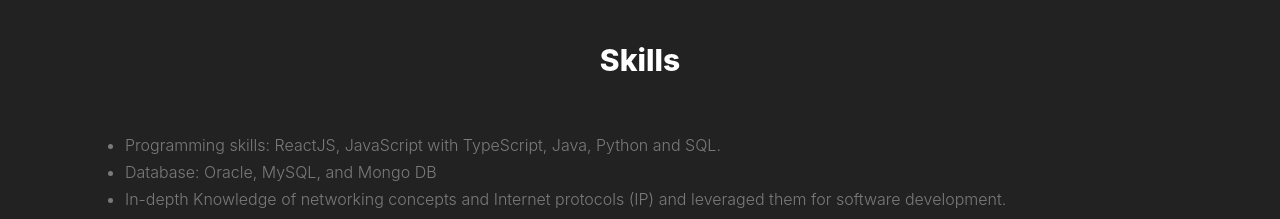
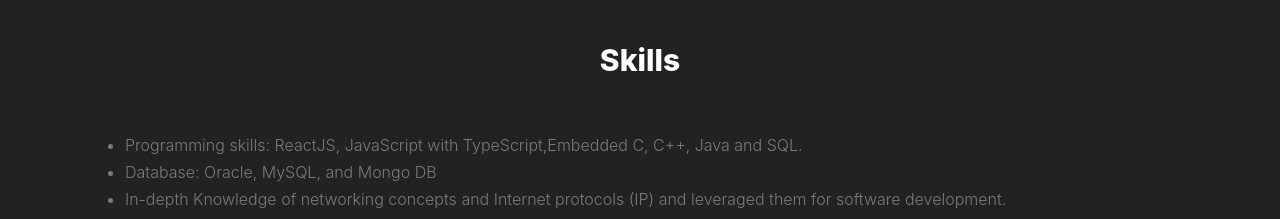
Before and after one commit to tejani-harsh/Portfolio, a plain HTML site: page index.html in a window 1280 px wide. Shown: the part 1580-1799 px from the top of the page. Drawn offline with nearby package versions, Linux system fonts and the light colour scheme; files whose address does not match are found by name.

Commit message:
changed skill section

```diff
--- a/index.html
+++ b/index.html
@@ -107,7 +107,7 @@
 						<p>
 						<ul>
 
-							<li>	Programming skills: ReactJS, JavaScript with TypeScript, Java, Python and SQL. </li>
+							<li>	Programming skills: ReactJS, JavaScript with TypeScript,Embedded C, C++, Java and SQL. </li>
 							<li>	Database: Oracle, MySQL, and Mongo DB</li>
 							<li>	In-depth Knowledge of networking concepts and Internet protocols (IP) and leveraged them for software development.</li>
 							<li>	Working experience in test-based development environment for delivering quality code by using e2e testing and unit testing.</li>
```
